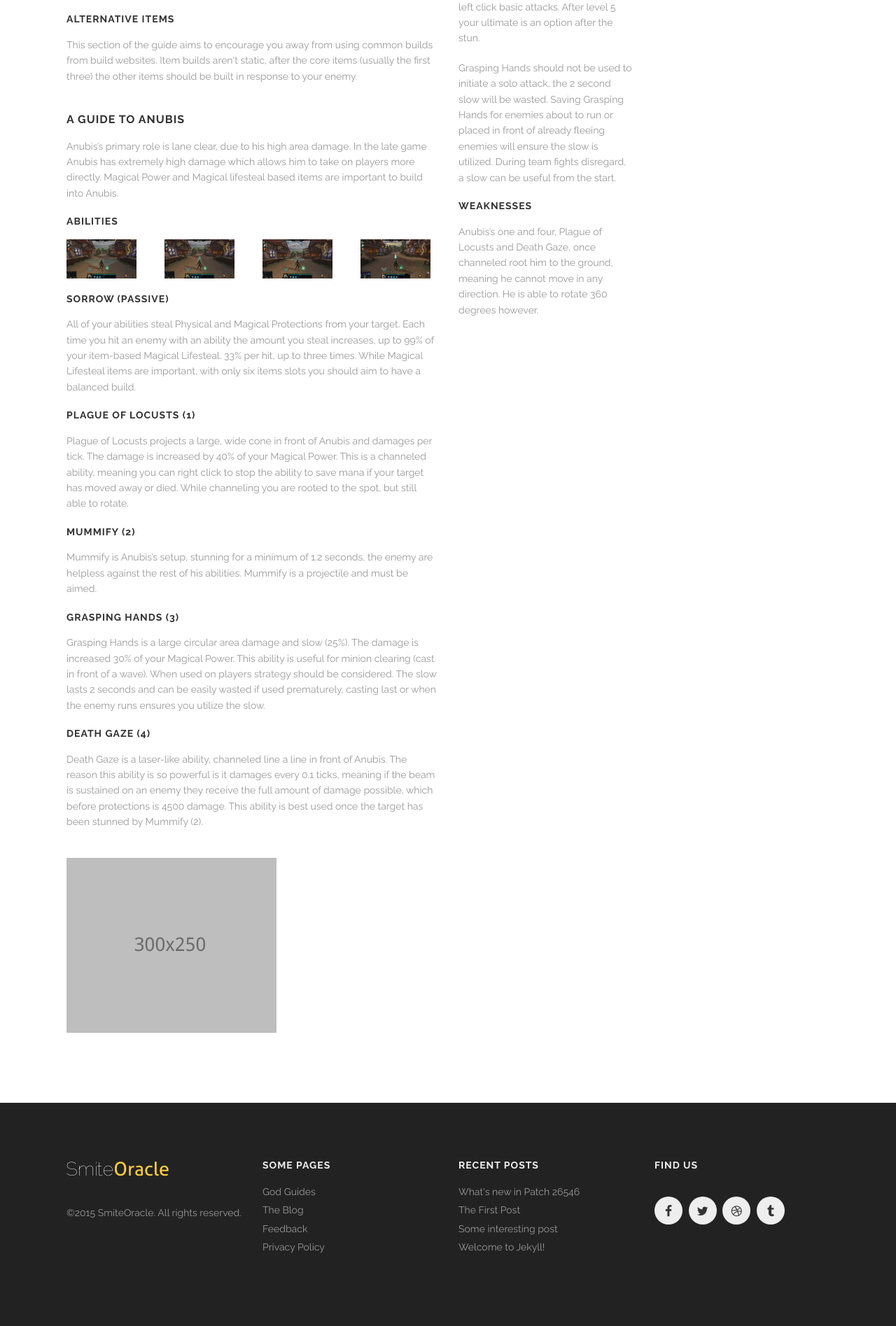
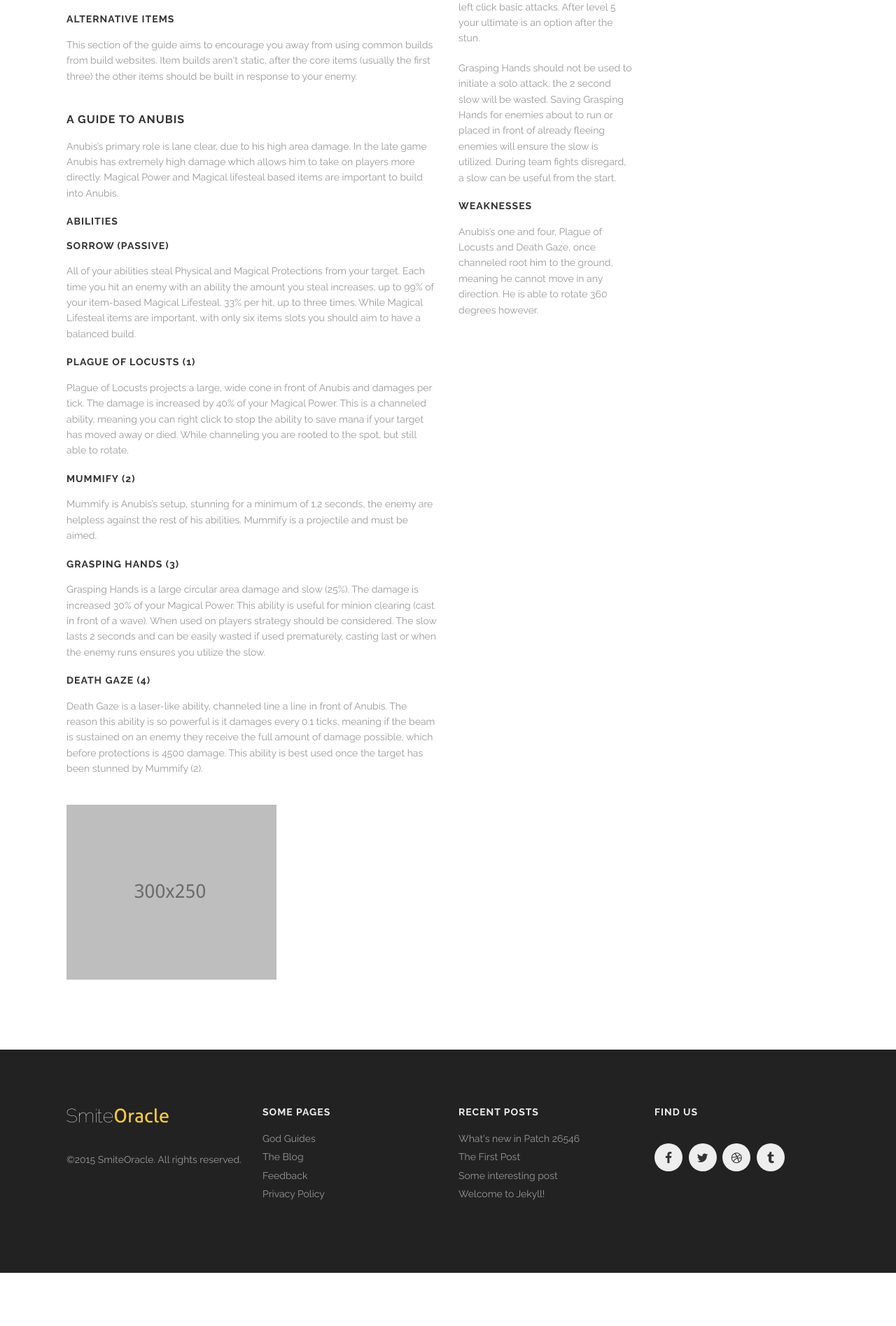
Before and after one commit to etims1/etims1.github.io, a Jekyll site: the page built from anubis.html, in a window 1280 px wide. Shown: the part 745-2640 px from the top of the page at 70% size. Built offline with Jekyll 4.4.1, drawn with Linux system fonts in a browser that asks for light colours; after the commit the page ends 2564 px from its top, so only the background shows below that.

Commit message:
Removed ability images

```diff
--- a/anubis.html
+++ b/anubis.html
@@ -67,21 +67,7 @@
         <h3>A Guide to Anubis</h3>
         <p>Anubis’s primary role is lane clear, due to his high area damage. In the late game Anubis has extremely high damage which allows him to take on players more directly. Magical Power and Magical lifesteal based items are important to build into Anubis.</p>
         <h4>Abilities</h4>
-    <div class='row'>
-        <div class='large-3 columns'>
-            <a class="fancybox" href="{{site.url}}/images/abilities/anubis/anubis1-big.jpg"><img alt="" src="{{site.url}}/images/abilities/anubis/anubis1-small.jpg" /></a>
-        </div>
-        <div class='large-3 columns'>
-            <a class="fancybox" href="{{site.url}}/images/abilities/anubis/anubis2-big.jpg"><img alt="" src="{{site.url}}/images/abilities/anubis/anubis2-small.jpg" /></a>
-        </div>
-        <div class='large-3 columns'>
-            <a class="fancybox" href="{{site.url}}/images/abilities/anubis/anubis3-big.jpg"><img alt="" src="{{site.url}}/images/abilities/anubis/anubis3-small.jpg" /></a>
-        </div>
-        <div class='large-3 columns'>
-            <a class="fancybox" href="{{site.url}}/images/abilities/anubis/anubis4-big.jpg"><img alt="" src="{{site.url}}/images/abilities/anubis/anubis4-small.jpg" /></a>
-        </div>
-    </div>
-        <h4 class='padding-top'>Sorrow (Passive)</h4>
+        <h4>Sorrow (Passive)</h4>
         <p>All of your abilities steal Physical and Magical Protections from your target. Each time you hit an enemy with an ability the amount you steal increases, up to 99% of your item-based Magical Lifesteal. 33% per hit, up to three times. While Magical Lifesteal items are important, with only six items slots you should aim to have a balanced build.</p>
 
         <h4>Plague of Locusts (1)</h4>
```
